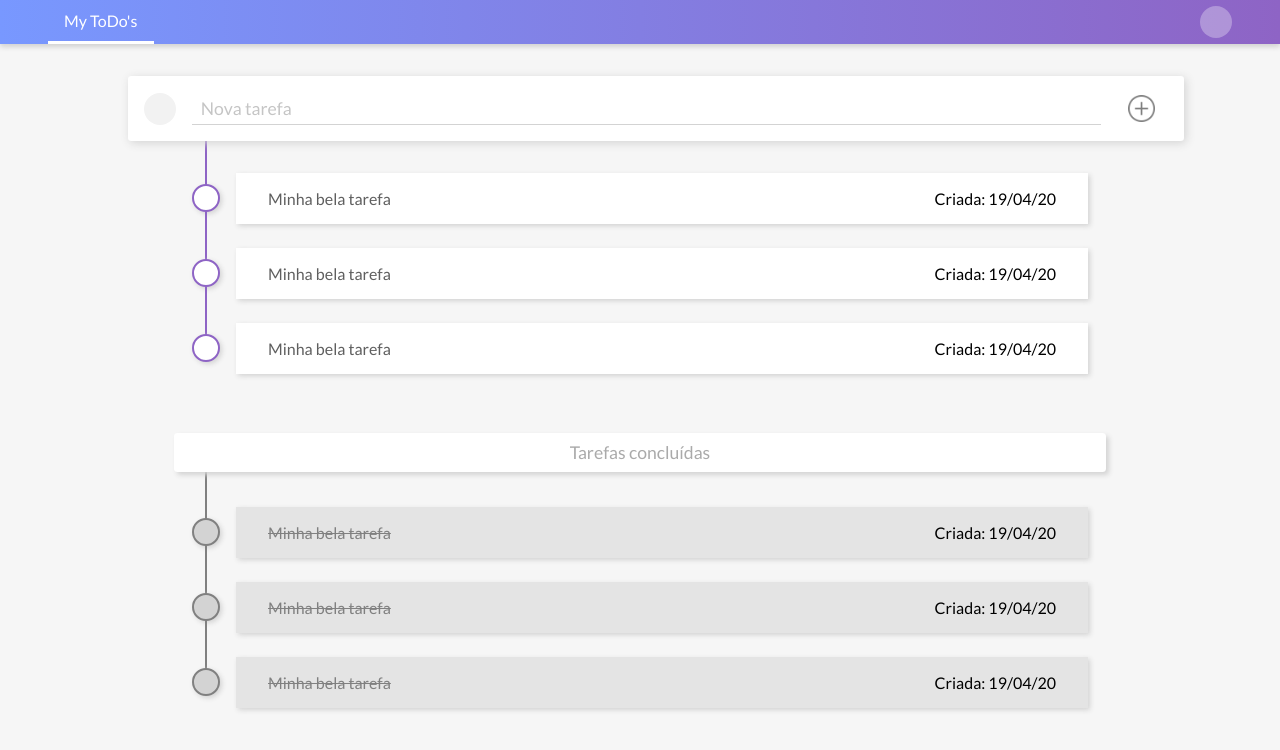
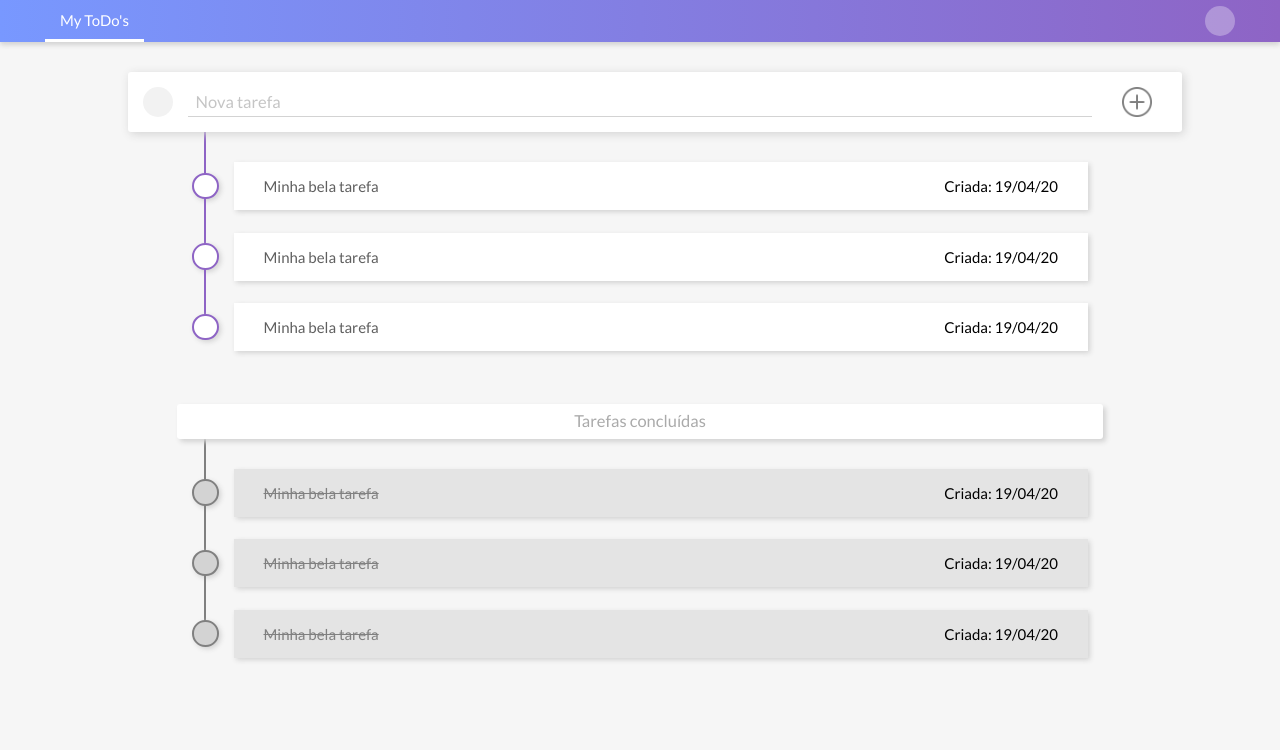
Before and after one commit to sophiafiama/front-end_II-todo-list, a plain HTML site: page lista-tarefas.html in a window 1280 px wide. Drawn offline with Linux system fonts and the light colour scheme; no server answers.

Commit message:
UpDate css

```diff
--- a/styles/common.css
+++ b/styles/common.css
@@ -4,8 +4,14 @@
   --primary: #7898FF;
   --secondary: #8E64C5;
   --app-grey: #F2F2F2;
+  /* teste para dark-mode */
+  --bg--dark-color:black;
+  --bg--light-color:white;
 }
 
+html{
+  font-size: 10px;
+}
 * {
   margin: 0;
   padding: 0;
@@ -21,3 +27,19 @@ button {
   border: none;
   border-radius: 3px;
 }
+
+/* Responsividade */
+
+@media (min-width: 500px){
+
+  html{
+    font-size: 12px ;
+  }
+}
+
+@media (min-width: 800px){
+
+  html{
+    font-size: 15px ;
+  }
+}
--- a/styles/lista-tarefas.css
+++ b/styles/lista-tarefas.css
@@ -3,15 +3,15 @@ header {
     display: flex;
     background: linear-gradient(90deg, var(--primary), var(--secondary));
     box-shadow: 0px 3px 5px lightgrey;
-    padding: 0 3em;
-    margin-bottom: 2em;
+    padding: 0 3rem;
+    margin-bottom: 2rem;
 }
 
 a {
     display: block;
     width: fit-content;
-    padding: .7em 1em;
-    border-bottom: .2em solid white;
+    padding: .7rem 1rem;
+    border-bottom: .2rem solid white;
     text-decoration: none;
     color: white
 }
@@ -28,12 +28,12 @@ a {
 }
 
 .user-info .user-image {
-    height: 2em;
-    width: 2em;
+    height: 2rem;
+    width: 2rem;
     border-radius: 50%;
     background-color: white;
     opacity: .3;
-    margin-left: .7em;
+    margin-left: .7rem;
 }
 
 
@@ -48,7 +48,7 @@ a {
     margin: 0 10%;
     padding: 1em;
     box-shadow: 2px 2px 10px lightgrey;
-    border-radius: .2em;
+    border-radius: .2rem;
     z-index: 20;
 }
 
@@ -57,8 +57,8 @@ a {
     flex: 1;
     border-bottom: 1px solid lightgrey;
     border-radius: 0;
-    padding: .3em;
-    font-size: 1.1em;
+    padding: .3rem;
+    font-size: 1.1rem;
 }
 
 .nova-tarefa input:focus {
@@ -68,15 +68,15 @@ a {
 
 .nova-tarefa input::placeholder {
     color: rgb(197, 197, 197);
-    text-indent: .2em;
+    text-indent: .2rem;
 }
 
 .nova-tarefa button {
-    height: 2em;
-    width: 2em;
+    height: 2rem;
+    width: 2rem;
     background-color: transparent;
-    margin-left: 2em;
-    margin-right: 1em;
+    margin-left: 2rem;
+    margin-right: 1rem;
     opacity: .5;
 }
 
@@ -90,10 +90,10 @@ a {
 }
 
 .not-done {
-    width: 2em;
-    height: 2em;
+    width: 2rem;
+    height: 2rem;
     background-color: var(--app-grey);
-    margin-right: 1em;
+    margin-right: 1rem;
     border-radius: 50%;
     cursor: pointer;
 }
@@ -112,13 +112,13 @@ a {
 .tarefa {
     display: flex;
     align-items: center;
-    margin-bottom: 1.5em;
+    margin-bottom: 1.5rem;
 }
 
 .tarefa .not-done {
     position: relative;
-    height: 1.5em;
-    width: 1.5em;
+    height: 1.5rem;
+    width: 1.5rem;
     background-color: white;
     box-shadow: 2px 2px 5px lightgrey;
     border: 2px solid var(--secondary);
@@ -134,9 +134,9 @@ a {
     content: '';
     position: absolute;
     bottom: 100%;
-    left: calc(.75em - 1px);
+    left: calc(.75rem - 1px);
     display: block;
-    height: 3em;
+    height: 3rem;
     width: 2px;
     background-color: var(--secondary);
 }
@@ -145,9 +145,9 @@ a {
     content: '';
     position: absolute;
     top: 100%;
-    left: calc(.75em - 1px);
+    left: calc(.75rem - 1px);
     display: block;
-    height: 4.5em;
+    height: 4.5rem;
     width: 2px;
     background-color: var(--secondary);
 }
@@ -158,7 +158,7 @@ a {
     justify-content: space-between;
     flex: 1;
     background-color: white;
-    padding: 1em 2em;
+    padding: 1rem 2rem;
     box-shadow: 2px 2px 5px lightgrey;
 }
 
@@ -167,7 +167,7 @@ a {
 }
 
 .tarea .timestamp {
-    font-size: .9em;
+    font-size: .9rem;
     color: rgb(134, 134, 134);
 }
 
@@ -176,16 +176,16 @@ a {
 
 .titulo-concluida {
     position: relative;
-    width: 8em;
+    width: 8rem;
     text-align: center;
-    padding: .5em 1em;
+    padding: .5rem 1rem;
     background-color: white;
-    border-radius: .2em;
+    border-radius: .2rem;
     box-shadow: 3px 3px 5px lightgrey;
     color: rgb(170, 170, 170);
     font-weight: 400;
-    font-size: 1.1em;
-    margin-left: calc(15% - 4em);
+    font-size: 1.1rem;
+    margin-left: calc(15% - 4rem);
     z-index: 20;
 }
 
@@ -195,7 +195,7 @@ a {
     flex-direction: column;
     width: 70%;
     list-style: none;
-    margin: 2em auto;
+    margin: 2rem auto;
 }
 
 .tarefas-concluidas .not-done {
--- a/styles/login.css
+++ b/styles/login.css
@@ -3,28 +3,28 @@
 h1 {
   color: rgb(116, 116, 116);
   font-weight: 300;
-  margin-top: 1em;
-  margin-bottom: 4em;
+  margin-top: 1rem;
+  margin-bottom: 4rem;
 }
 
 form {
   position: relative;
   height: 100vh;
-  width: 30em;
+  width: 30rem;
   background-color: white;
   display: flex;
   align-items: center;
   flex-direction: column;
-  margin: 0 calc(50% - 15em);
+  margin: 0 calc(50% - 15rem);
   box-shadow: 0 5px 5px lightgrey;
-  padding: 2em 4em;
+  padding: 2rem 4rem;
   box-sizing: border-box;
 }
 
 form:after {
   position: absolute;
   content: '';
-  width: .7em;
+  width: .7rem;
   height: 100%;
   top: 0;
   left: 0;
@@ -32,19 +32,19 @@ form:after {
 }
 
 .image {
-  height: 9em;
-  width: 9em;
+  height: 9rem;
+  width: 9rem;
   border-radius: 50%;
   background-color: var(--app-grey);
-  margin-bottom: 2em;
+  margin-bottom: 2rem;
 }
 
 input {
   width: 100%;
-  padding: .4em .5em;
+  padding: .4rem .5rem;
   background-color: var(--app-grey);
   border: 1px solid var(--app-grey);
-  border-radius: .2em;
+  border-radius: .2rem;
 }
 
 input:focus {
@@ -55,21 +55,21 @@ input:focus {
 label {
   width: 100%;
   font-weight: 300;
-  margin-bottom: -.1em;
-  margin-top: 1.5em;
+  margin-bottom: -.1rem;
+  margin-top: 1.5rem;
 }
 
 button {
-  padding: .3em 2em;
+  padding: .3rem 2rem;
   background-color: var(--primary);
   color: white;
-  margin-top: 5em;
+  margin-top: 5rem;
   font-weight: 400;
-  font-size: 1em;
+  font-size: 1rem;
 }
 
 .form-footer {
   margin-top: auto;
   color: grey;
-  font-size: 2em;
+  font-size: 2rem;
 }
```
